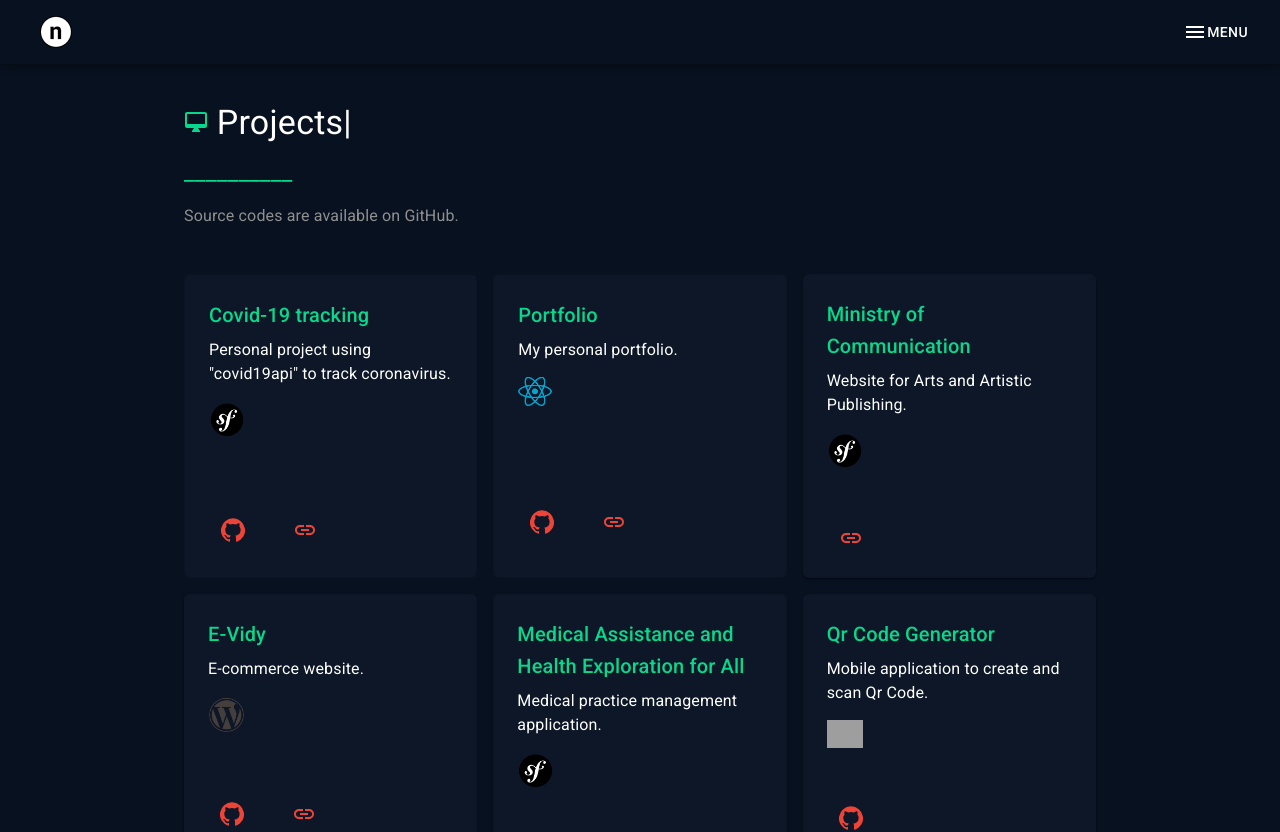
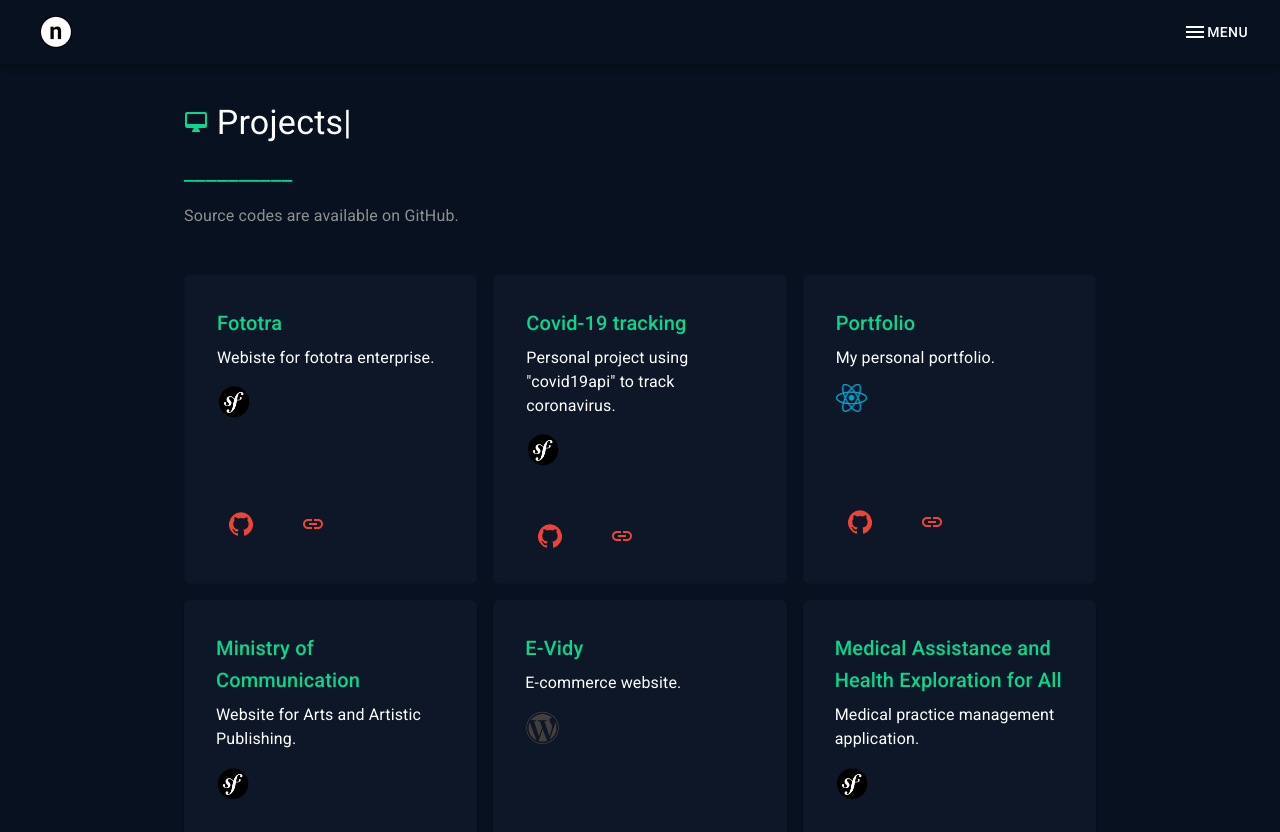
Before and after one commit to niainamahefa/portfolio, a Next.js app: page /projects in a window 1280 px wide. Shown: the top 832 px of the page. Built offline with nearby package versions, Linux system fonts and the light colour scheme; grey boxes are pictures that could not be loaded.

Commit message:
Updating personal project

```diff
--- a/components/Footer.js
+++ b/components/Footer.js
@@ -1,11 +1,6 @@
 import React from 'react';
 import { makeStyles } from '@material-ui/core/styles';
-import AppBar from '@material-ui/core/AppBar';
-import Toolbar from '@material-ui/core/Toolbar';
 import Typography from '@material-ui/core/Typography';
-import Button from '@material-ui/core/Button';
-import IconButton from '@material-ui/core/IconButton';
-import MenuIcon from '@material-ui/icons/Menu';
 import Link from '@material-ui/core/Link';
 
 function Copyright() {
--- a/pages/projects.js
+++ b/pages/projects.js
@@ -43,7 +43,7 @@ const useStyles = makeStyles((theme) => ({
         width: '100%',
         display: 'grid',
         flexDirection: 'column',
-        padding: theme.spacing(1),
+        padding: theme.spacing(2),
     },
     cardContent: {
         flexGrow: 1,
@@ -106,6 +106,29 @@ export default function Projects() {
                     </Typography>
                     {/* End hero unit */}
                     <Grid container spacing={2}>
+                        <Grid item  xs={12} sm={6} md={4}>
+                            <Card className={classes.card} style={{ backgroundColor: '#0d1727' }} variant="outlined">
+                                <CardContent className={classes.cardContent}>
+                                    <Typography gutterBottom variant="h6" component="h2" color="secondary">
+                                       Fototra
+                                    </Typography>
+                                    <Typography gutterBottom style={{ color: '#fff' }}>
+                                       Webiste for fototra enterprise.
+                                    </Typography>
+                                    <Typography style={{ color: '#919090' }}>
+                                        <img className={classes.img} src="/images/skills/symfony.png" />
+                                    </Typography>
+                                </CardContent>
+                                <CardActions>
+                                    <Button size="small" color="primary" href="https://github.com/niainamahefa/sf5-fototra">
+                                        <GitHubIcon style={{ color: '#EE4437' }} />
+                                    </Button>
+                                    <Button size="small" color="primary" href="https://fototra.herokuapp.com">
+                                        <LinkIcon style={{ color: '#EE4437' }} />
+                                    </Button>
+                                </CardActions>
+                            </Card>
+                        </Grid>
                         <Grid item  xs={12} sm={6} md={4}>
                             <Card className={classes.card} style={{ backgroundColor: '#0d1727' }} variant="outlined">
                                 <CardContent className={classes.cardContent}>
```
Also changed, not shown: components/Navbar.js (+0 -7 lines), pages/about.js (+0 -7 lines), pages/index.js (+4 -6 lines), public/images/dev.svg (added), 6 other files (tests, documents, lock files or other folders). Lines whose indentation alone changed are shown as unchanged.
